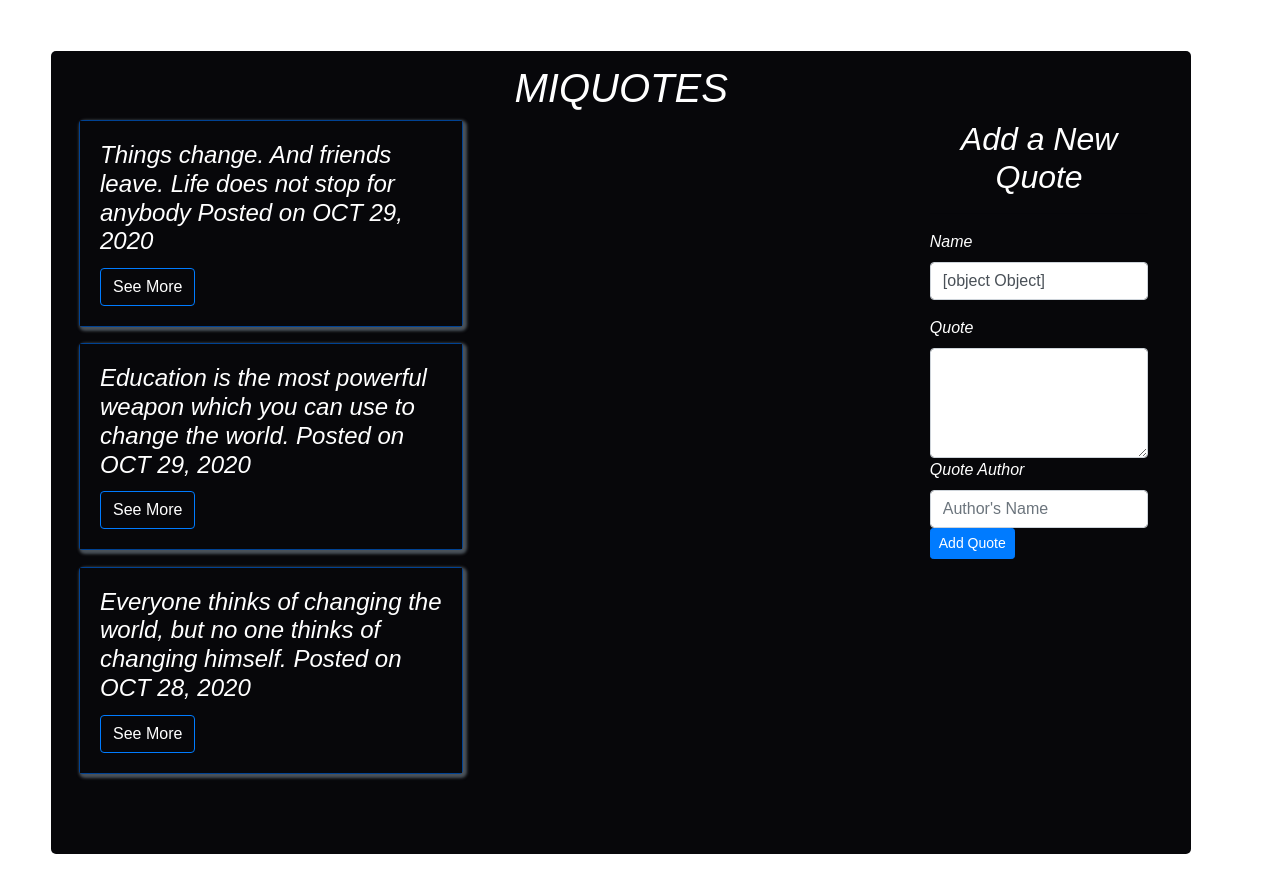
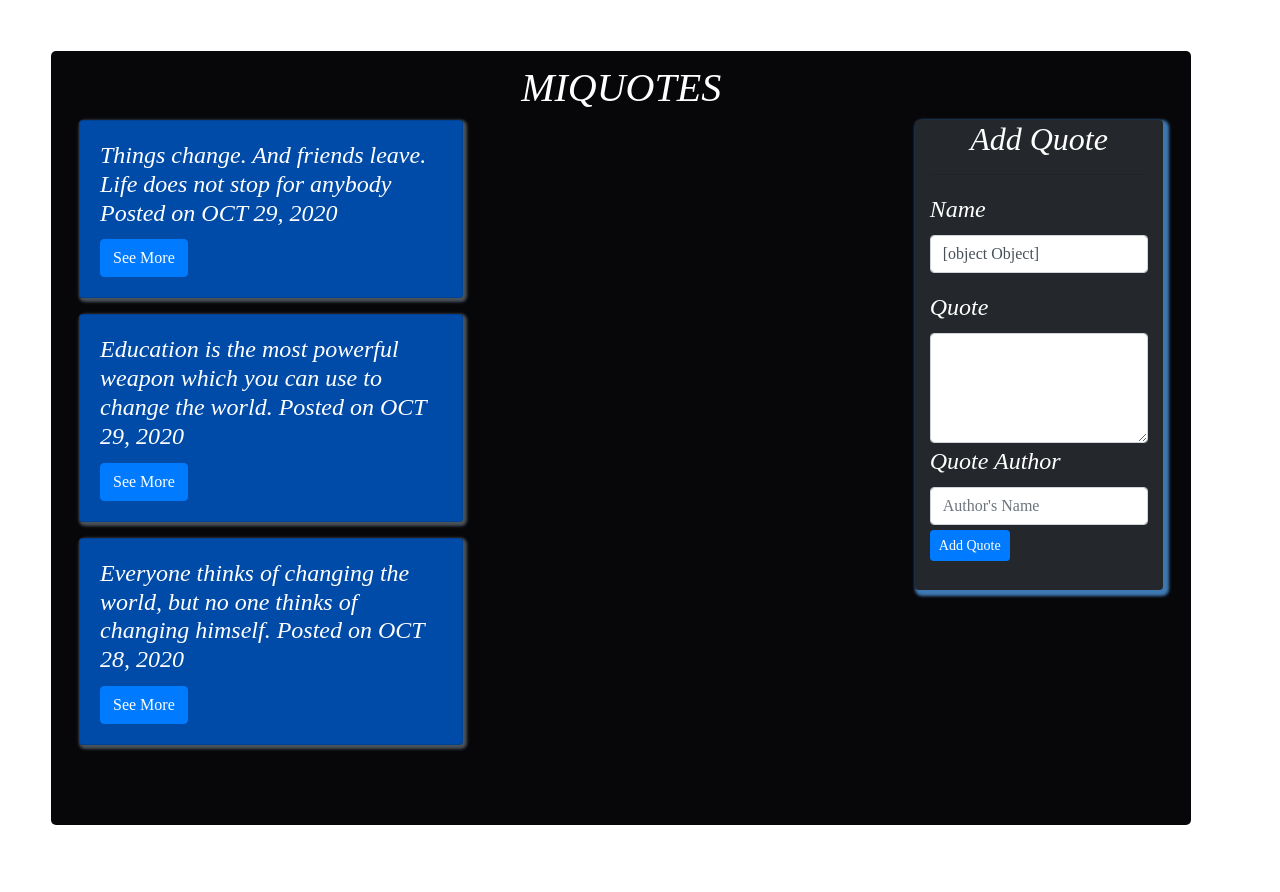
Before and after one commit to BeatriceWambuiMbugua/Quotes, an Angular app: page / in a window 1280 px wide. Shown: the top 892 px of the page. Built offline with nearby package versions, Linux system fonts and the light colour scheme.

Commit message:
styling the form

```diff
--- a/src/app/miquotes-form/miquotes-form.component.css
+++ b/src/app/miquotes-form/miquotes-form.component.css
@@ -0,0 +1,9 @@
+.container-fluid{
+    background-color: #24272B;
+    border-radius: 4px;
+    padding-bottom: 5%;
+    box-shadow: 3px 3px 3px 3px #3E78B2;
+    font-family: 'Architects Daughter', cursive;
+    margin-bottom: 5%;
+    font-size: 24px;
+  }
--- a/src/app/miquotes-form/miquotes-form.component.html
+++ b/src/app/miquotes-form/miquotes-form.component.html
@@ -1,5 +1,5 @@
 <div class="container-fluid">
-    <h2 class="text-center">Add a New Quote</h2>
+    <h2 class="text-center">Add Quote</h2>
     <hr>
 
     <form (ngSubmit)='addQuote()' #quotesForm='ngForm'>
--- a/src/app/miquotes/miquotes.component.css
+++ b/src/app/miquotes/miquotes.component.css
@@ -1,17 +1,16 @@
-*{
-    background-color: #07070a;
-}
+
 h1{
     text-align: center;
 }
 .container{
     color: white;
-    font-family: 'PT Sans', sans-serif;
+    font-family: 'Architects Daughter', cursive;
     font-style: italic;
     border-radius: 5px;
     margin: 4%;
     padding: 1%;
     padding-bottom: 5%;
+    background-color: #07070a;
 }
 .card{
     width: 24em;
```
